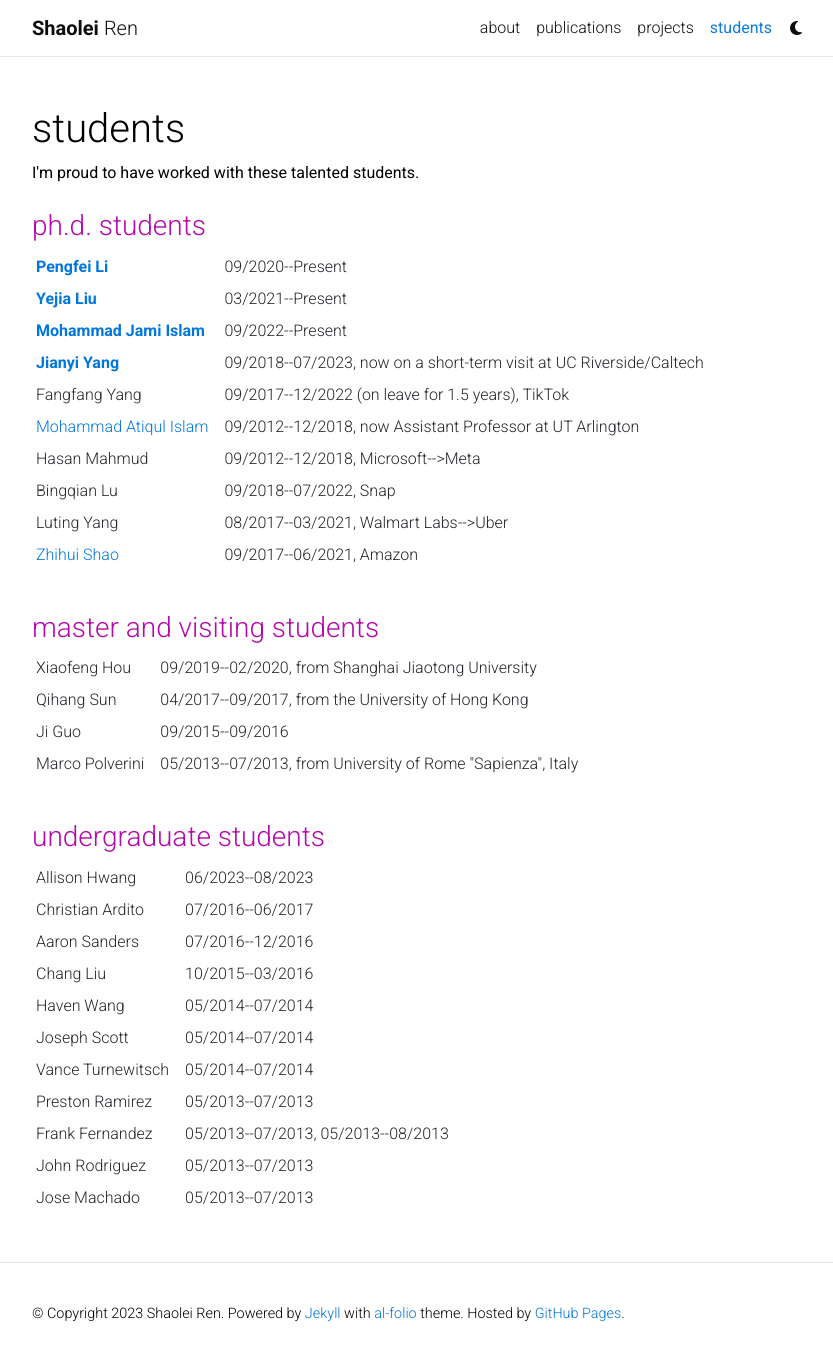
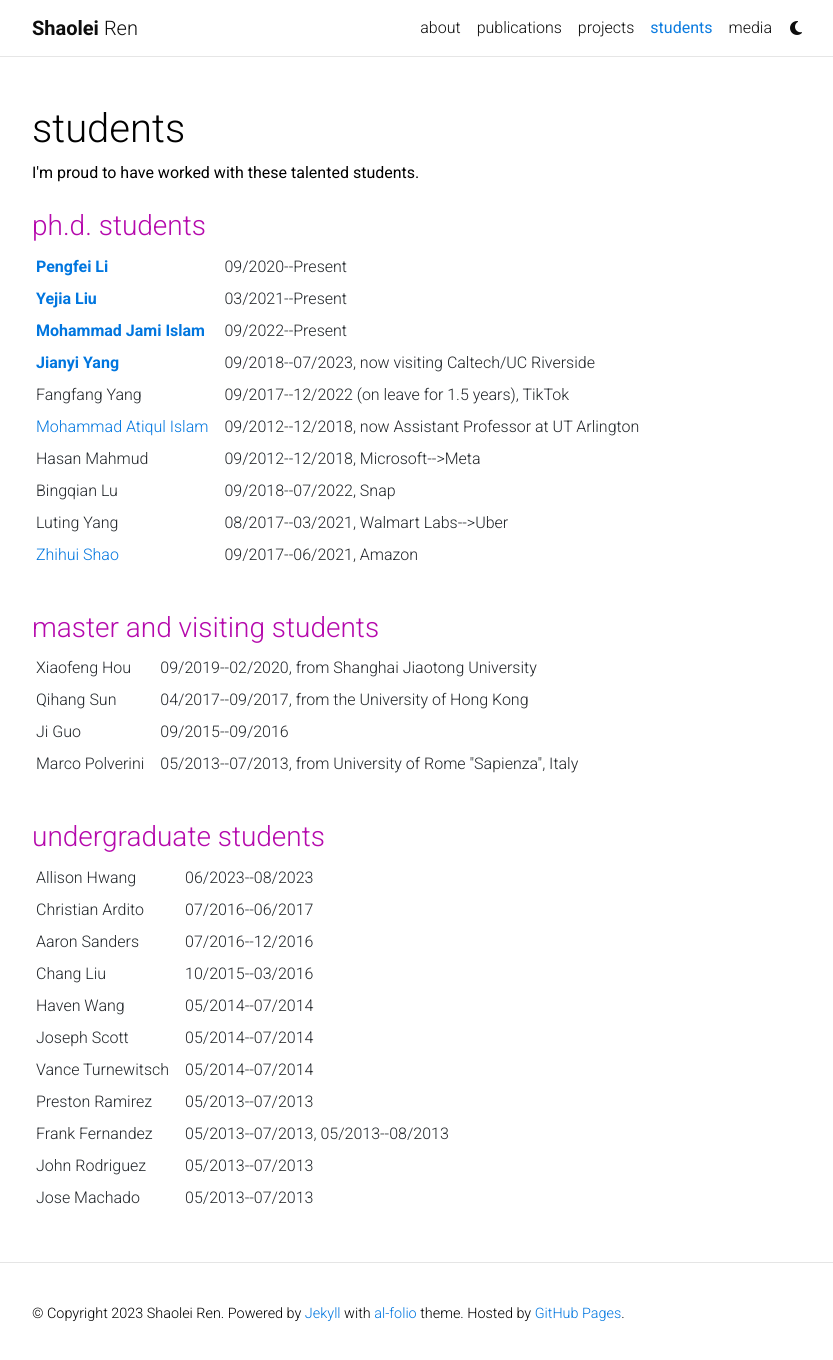
Before and after one commit to shaoleiren/shaoleiren.github.io, a Jekyll site: the page built from _pages/students.md, in a window 1280 px wide and 1364 px high. Shown: the top 1360 px of the window, without its empty margins (223-1056 px from the left). Built offline with Jekyll 4.4.1, drawn with Linux system fonts in a browser that asks for light colours; full-size pictures stand in for the smaller copies a plugin makes; comment, search, counter and statistics services are not loaded; a style sheet for code colours, icons or effects is not loaded.

Commit message:
update website

```diff
--- a/_layouts/about.html
+++ b/_layouts/about.html
@@ -171,7 +171,7 @@
           <h3>employment</h3>
           <div class="row">
               <div class="col-xs-2 cl-sm-2 col-md-2 text-center" style="width: 75px;">
-                <span class="badge font-weight-bold stylish-color text-uppercase align-middle" style="min-width: 75px;">
+                <span class="badge font-weight-bold stylish-color align-middle" style="min-width: 75px;">
                 07/2015 -- Present
                 </span>
               </div>
--- a/_layouts/student.html
+++ b/_layouts/student.html
@@ -34,7 +34,7 @@
           </tr>
           <tr>
             <td class="p-1 pr-2 font-weight-bold"><b><a href="https://jyang-ai.github.io/">Jianyi Yang</a></b></td>
-            <td class="p-1 pl-2 font-weight-light text">09/2018--07/2023, now on a short-term visit at UC Riverside/Caltech</td>
+            <td class="p-1 pl-2 font-weight-light text">09/2018--07/2023, now visiting Caltech/UC Riverside</td>
           </tr>
            <tr>
             <td class="p-1 pr-2">Fangfang Yang</td>
```
Also changed, not shown: other parts of _layouts/about.html (+1 -1 lines), _pages/about.md (+3 -3 lines), _pages/media.md (added, +12 -0 lines), _pages/projects.md (+2 -0 lines), _pages/publications.md (+5 -1 lines), _pages/students.md (+1 -1 lines).
